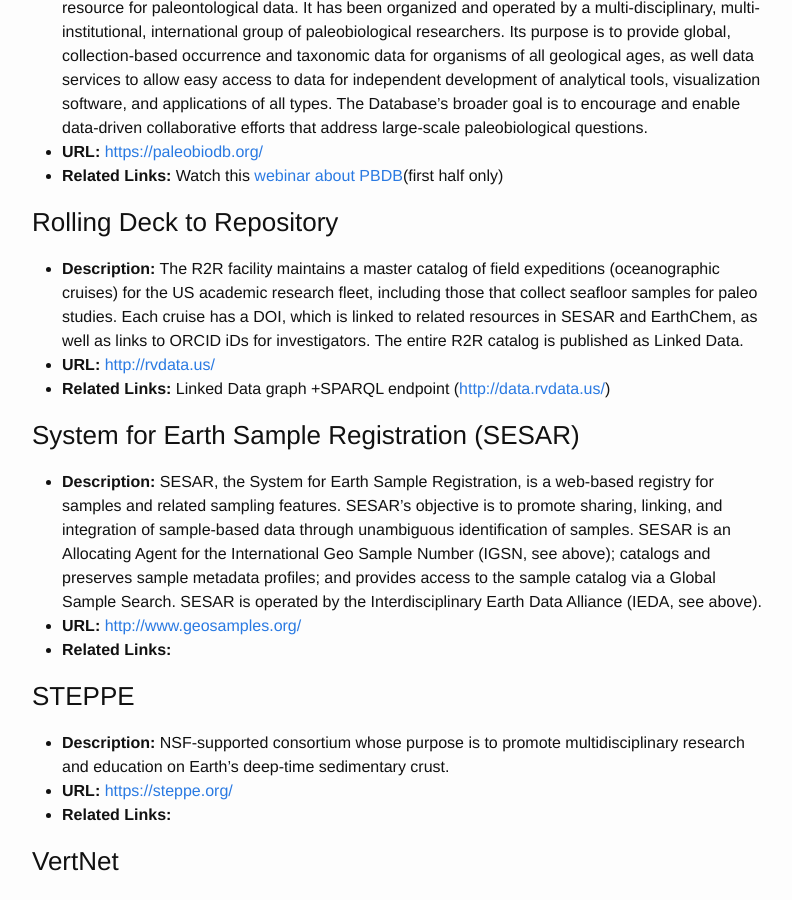
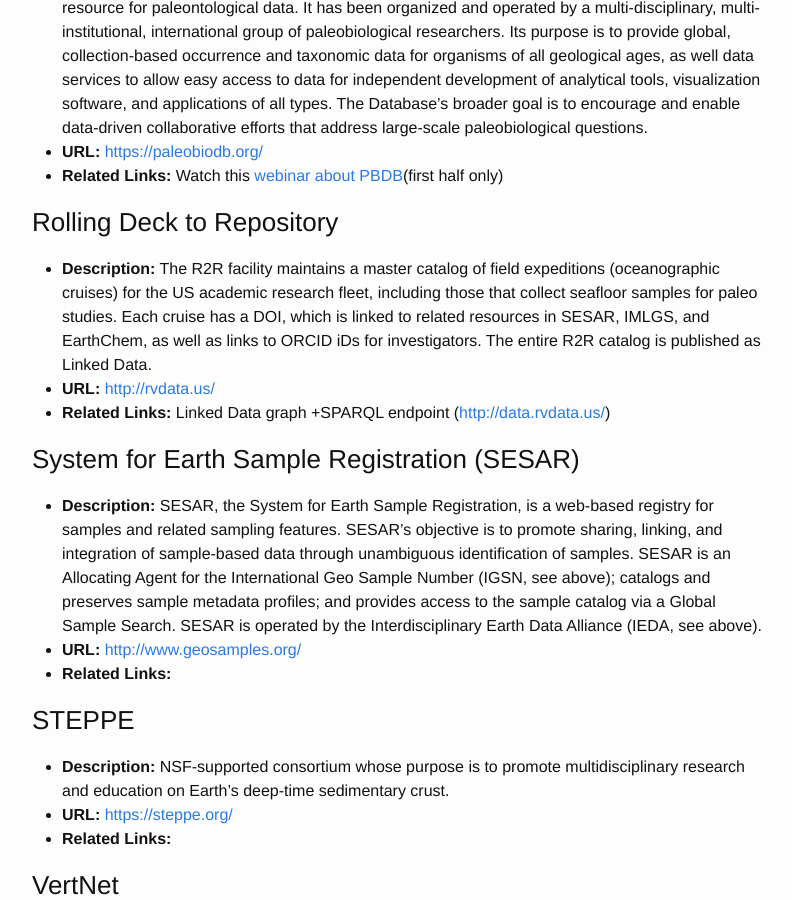
Before and after one commit to cyber4paleo/cyber4paleo.github.io, a Jekyll site: the page built from _resources/CommunityResourceList.md, in a window 1280 px wide and 900 px high, scrolled down 3846 px. Shown: the whole window, without its empty margins (238-1030 px from the left). Built offline with Jekyll 4.4.1, drawn with Linux system fonts in a browser that asks for light colours.

Commit message:
Update CommunityResourceList.md

```diff
--- a/_resources/CommunityResourceList.md
+++ b/_resources/CommunityResourceList.md
@@ -121,7 +121,7 @@ Please see this <a href="http://bit.ly/1r4AqLN">EarthCube Tools presentation</a>
 
 ### Rolling Deck to Repository
 
-* <b>Description:</b> The R2R facility maintains a master catalog of field expeditions (oceanographic cruises) for the US academic research fleet, including those that collect seafloor samples for paleo studies.  Each cruise has a DOI, which is linked to related resources in SESAR and EarthChem, as well as links to ORCID iDs for investigators.  The entire R2R catalog is published as Linked Data.
+* <b>Description:</b> The R2R facility maintains a master catalog of field expeditions (oceanographic cruises) for the US academic research fleet, including those that collect seafloor samples for paleo studies.  Each cruise has a DOI, which is linked to related resources in SESAR, IMLGS, and EarthChem, as well as links to ORCID iDs for investigators.  The entire R2R catalog is published as Linked Data.
 * <b>URL:</b> <a>http://rvdata.us/</a>
 * <b>Related Links:</b> Linked Data graph +SPARQL endpoint (<a>http://data.rvdata.us/</a>)
 
```
